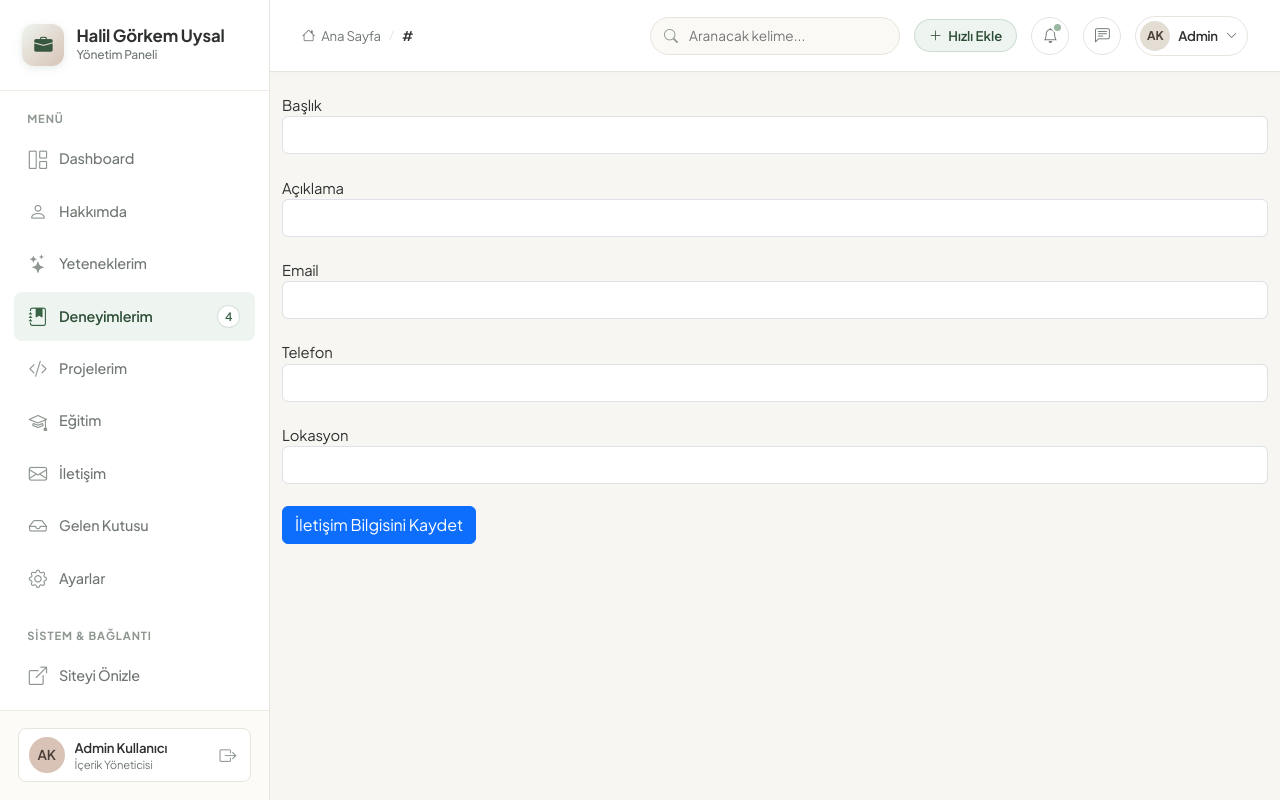
After one commit to HalilGorkemUysal/MYAcademy_PortfolioProject, an ASP.NET Core app: template MYAcademy_PortfolioProject/Areas/Admin/Views/Contact/UpdateContact.cshtml in a window 1280 px wide. The commit adds this page. Run offline with ASP.NET Core 8, Linux system fonts and the light colour scheme; the template is opened without the code that fills it, so the values that code supplies are empty.

Commit message:
Contact için listele, ekle,sil ve güncelleme işlemleri tamamlandı.

```diff
--- a/MYAcademy_PortfolioProject/Areas/Admin/Views/Contact/ContactList.cshtml
+++ b/MYAcademy_PortfolioProject/Areas/Admin/Views/Contact/ContactList.cshtml
@@ -31,11 +31,11 @@
                     <td>@item.Email</td>
                     <td>@item.Location</td>
                     <td>@item.PhoneNumber</td>
-                    <td><a href="/Admin/Contact/DeleteContact/@item.ContactId" class="btn btn-info">Sil</a></td>
+                    <td><a href="/Admin/Contact/DeleteContact/@item.ContactId" class="btn btn-danger">Sil</a></td>
                     <td><a href="/Admin/Contact/UpdateContact/@item.ContactId" class="btn btn-info">Güncelle</a></td>
                 </tr>
             }
         </tbody>
-
     </table>
+    <a class="btn btn-success" href="/Admin/Contact/CreateContact/">İletişim Ekle</a>
 </div>
--- /dev/null
+++ b/MYAcademy_PortfolioProject/Areas/Admin/Views/Contact/UpdateContact.cshtml
@@ -0,0 +1,30 @@
+@model Contact
+
+@{
+    ViewData["Title"] = "UpdateContact";
+    Layout = "~/Areas/Admin/Views/AdminLayout/Index.cshtml";
+}
+
+<div class="container">
+    <br />
+    <form method="post">
+        <input type="hidden" asp-for="ContactId"/>
+
+        <label>Başlık</label>
+        <input type="text" asp-for="Title" class="form-control" />
+        <br />
+        <label>Açıklama</label>
+        <input type="text" asp-for="Description" class="form-control" />
+        <br />
+        <label>Email</label>
+        <input type="text" asp-for="Email" class="form-control" />
+        <br />
+        <label>Telefon</label>
+        <input type="text" asp-for="PhoneNumber" class="form-control" />
+        <br />
+        <label>Lokasyon</label>
+        <input type="text" asp-for="Location" class="form-control" />
+        <br />
+        <button class="btn btn-primary">İletişim Bilgisini Kaydet</button>
+    </form>
+</div>
```
Also changed, not shown: MYAcademy_PortfolioProject/Areas/Admin/Controllers/ContactController.cs (+26 -1 lines), MYAcademy_PortfolioProject/Areas/Admin/Views/Contact/CreateContact.cshtml (+7 -7 lines).
